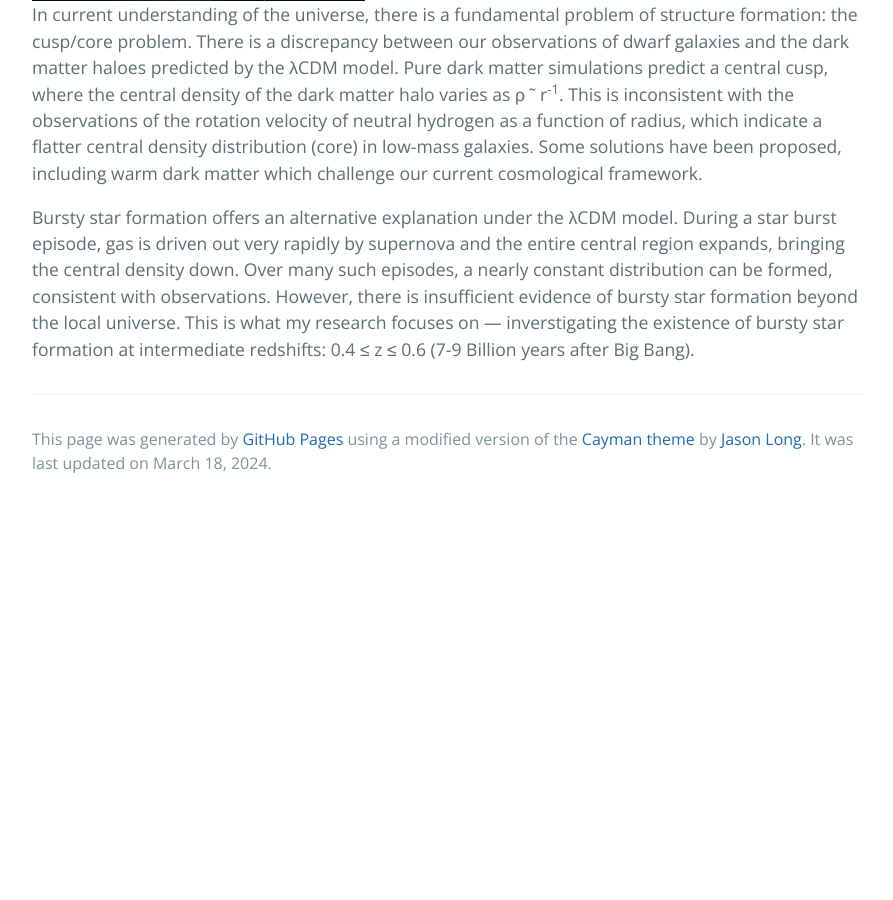
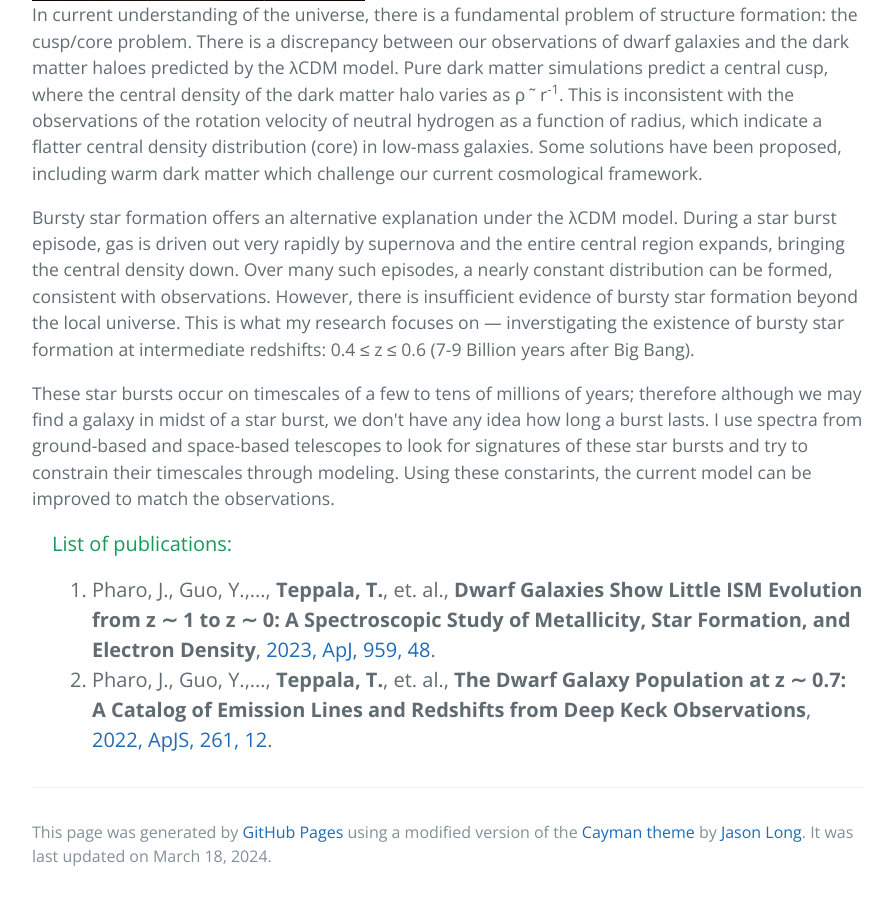
Before and after one commit to tejateppala/tejateppala.github.io, a Jekyll site: the page built from research.html, in a window 1280 px wide and 900 px high, scrolled down 969 px. Shown: the whole window, without its empty margins (192-1085 px from the left). Built offline with Jekyll 4.4.1, drawn with Linux system fonts in a browser that asks for light colours; before the commit the page ends 1476 px from its top, so only the background shows below that.

Commit message:
Updated website files

```diff
--- a/research.html
+++ b/research.html
@@ -64,6 +64,22 @@ Current theory predicts that galaxies are infinitely dense at their centers, but
         <p>
         Bursty star formation offers an alternative explanation under the &lambda;CDM model. During a star burst episode, gas is driven out very rapidly by supernova and the entire central region expands, bringing the central density down. Over many such episodes, a nearly constant distribution can be formed, consistent with observations. However, there is insufficient evidence of bursty star formation beyond the local universe. This is what my research focuses on &mdash; inverstigating the existence of bursty star formation at intermediate redshifts: 0.4 &le; z &le; 0.6 (7-9 Billion years after Big Bang).
         </p>
+
+        <p>
+        These star bursts occur on timescales of a few to tens of millions of years; therefore although we may find a galaxy in midst of a star burst, we don't have any idea how long a burst lasts. I use spectra from ground-based and space-based telescopes to look for signatures of these star bursts and try to constrain their timescales through modeling. Using these constarints, the current model can be improved to match the observations.
+        </p>
+
+
     </div>
+
+    <div class="text">
+        <h2>
+	List of publications:
+	</h2>
+	<ol>
+		  	<li> Pharo, J., Guo, Y.,..., <b>Teppala, T.</b>, et. al., <b>Dwarf Galaxies Show Little ISM Evolution from z ∼ 1 to z ∼ 0: A Spectroscopic Study of Metallicity, Star Formation, and Electron Density</b>, <a href="https://ui.adsabs.harvard.edu/abs/2023ApJ...959...48P/abstract">2023, ApJ, 959, 48</a>.
+		  	<li> Pharo, J., Guo, Y.,..., <b>Teppala, T.</b>, et. al., <b>The Dwarf Galaxy Population at z ∼ 0.7: A Catalog of Emission Lines and Redshifts from Deep Keck Observations</b>, <a href="https://ui.adsabs.harvard.edu/abs/2022ApJS..261...12P/abstract">2022, ApJS, 261, 12</a>.
+		  </ol>
+      </div>
 </body>
 </html>
```
